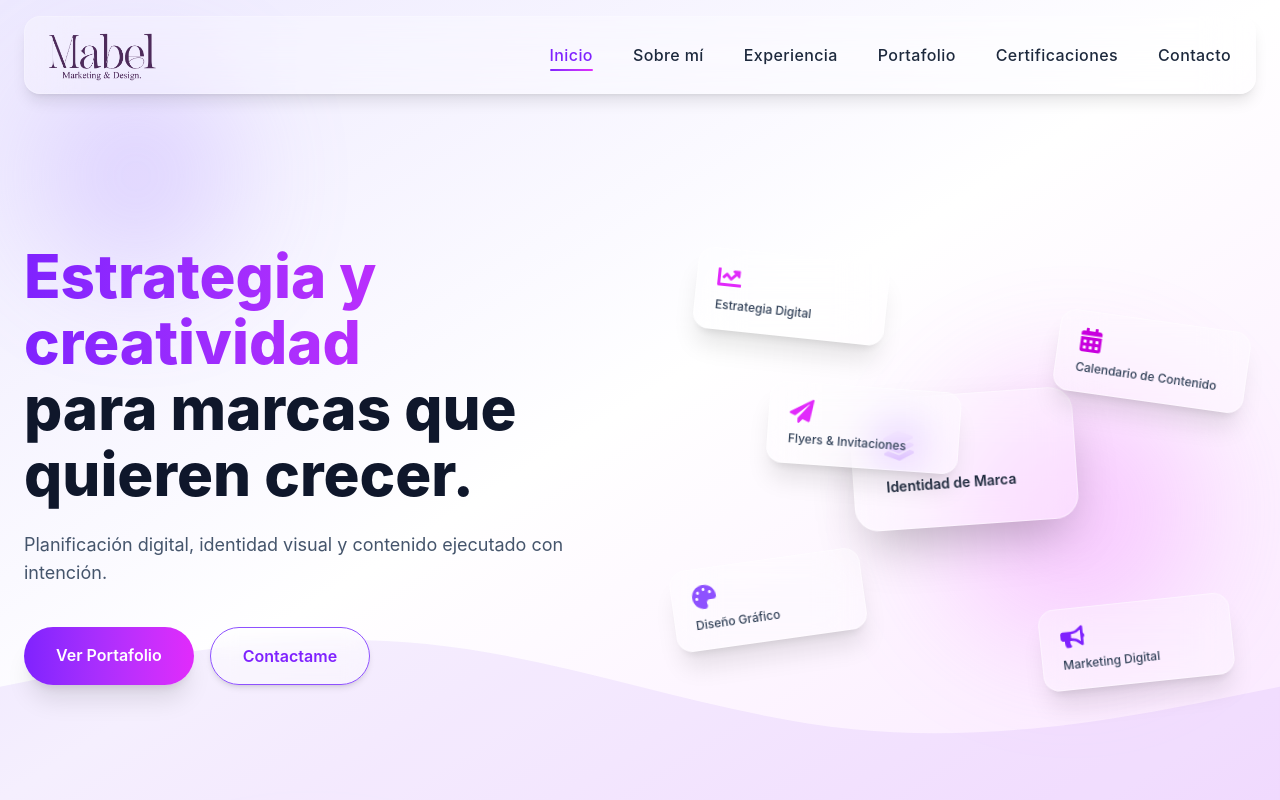
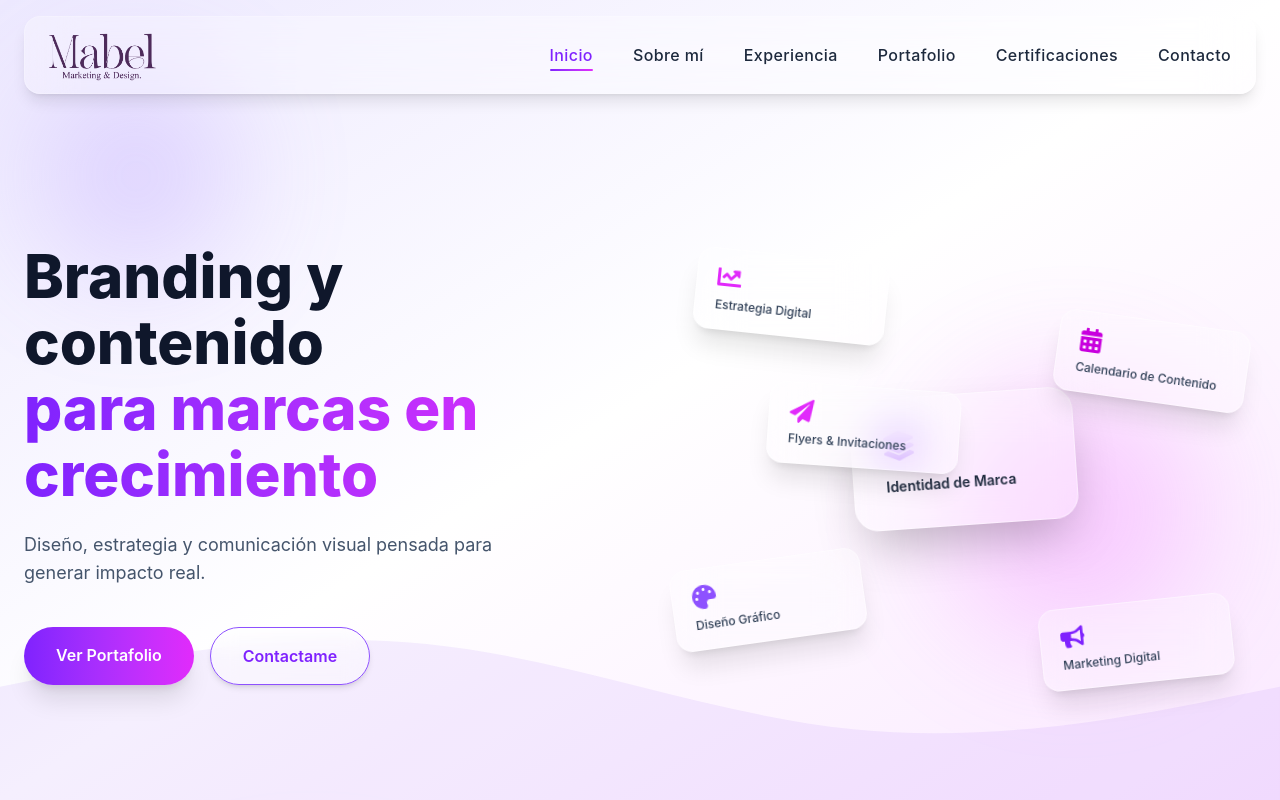
Before and after one commit to jonnnyhdz/portafolioMB, a React (Vite) app: page / in a window 1280 px wide. Shown: the top 800 px of the page. Built offline with nearby package versions, Linux system fonts and the light colour scheme.

Commit message:
fix-texto de header

```diff
--- a/src/components/sections/Hero.tsx
+++ b/src/components/sections/Hero.tsx
@@ -12,28 +12,25 @@ export default function Hero() {
   return (
     <section
       id="inicio"
-      className="relative min-h-screen flex items-center overflow-hidden bg-gradient-to-br from-violet-100 via-white to-fuchsia-100 px-6 pt-28 md:pt-32"
+      className="relative min-h-screen flex items-center overflow-hidden bg-linear-to-br from-violet-100 via-white to-fuchsia-100 px-6 pt-28 md:pt-32"
     >
       {/* Blobs suaves */}
       <div className="absolute top-20 left-10 w-48 h-48 bg-violet-400 rounded-full blur-3xl opacity-30"></div>
       <div className="absolute bottom-40 right-20 w-64 h-64 bg-fuchsia-400 rounded-full blur-3xl opacity-30"></div>
 
       <div className="relative z-10 max-w-7xl mx-auto grid md:grid-cols-2 gap-16 items-center">
-
         {/* TEXTO */}
         <div className="text-center md:text-left">
-
           <motion.h1
             initial={{ opacity: 0, y: 40 }}
             animate={{ opacity: 1, y: 0 }}
             transition={{ duration: 0.7 }}
             className="text-4xl sm:text-5xl lg:text-6xl font-extrabold leading-[1.1]"
           >
-            <span className="block bg-gradient-to-r from-violet-600 to-fuchsia-500 bg-clip-text text-transparent">
-              Estrategia y creatividad
-            </span>
-            <span className="block text-slate-900">
-              para marcas que quieren crecer.
+            <span className="block text-slate-900">Branding y contenido</span>
+
+            <span className="block bg-linear-to-r from-violet-600 to-fuchsia-500 bg-clip-text text-transparent">
+              para marcas en crecimiento
             </span>
           </motion.h1>
 
@@ -41,9 +38,10 @@ export default function Hero() {
             initial={{ opacity: 0, y: 40 }}
             animate={{ opacity: 1, y: 0 }}
             transition={{ duration: 0.9 }}
-            className="mt-6 text-lg text-slate-600 max-w-xl mx-auto md:mx-0"
+            className="mt-6 text-base sm:text-lg text-slate-600 max-w-lg mx-auto md:mx-0"
           >
-            Planificación digital, identidad visual y contenido ejecutado con intención.
+            Diseño, estrategia y comunicación visual pensada para generar
+            impacto real.
           </motion.p>
 
           <motion.div
@@ -56,7 +54,7 @@ export default function Hero() {
               href="#portafolio"
               className="relative group px-8 py-4 rounded-full font-semibold text-white overflow-hidden shadow-xl"
             >
-              <span className="absolute inset-0 bg-gradient-to-r from-violet-600 to-fuchsia-500 transition-transform duration-500 group-hover:scale-110"></span>
+              <span className="absolute inset-0 bg-linear-to-r from-violet-600 to-fuchsia-500 transition-transform duration-500 group-hover:scale-110"></span>
               <span className="relative z-10">Ver Portafolio</span>
             </a>
 
@@ -70,8 +68,7 @@ export default function Hero() {
         </div>
 
         {/* COLLAGE GLASS PREMIUM */}
-        <div className="relative h-[480px] w-full flex items-center justify-center">
-
+        <div className="relative h-120 w-full flex items-center justify-center">
           {/* Elemento central */}
           <motion.div
             animate={{ y: [0, -12, 0] }}
@@ -127,17 +124,11 @@ export default function Hero() {
                           backdrop-blur-xl bg-white/30 border border-white/40
                           rounded-2xl shadow-xl px-5 py-4 w-48`}
             >
-              <div className={`text-2xl mb-2 ${item.color}`}>
-                {item.icon}
-              </div>
-              <p className="text-xs font-medium text-slate-700">
-                {item.text}
-              </p>
+              <div className={`text-2xl mb-2 ${item.color}`}>{item.icon}</div>
+              <p className="text-xs font-medium text-slate-700">{item.text}</p>
             </motion.div>
           ))}
-
         </div>
-
       </div>
 
       {/* Ondas */}
```
